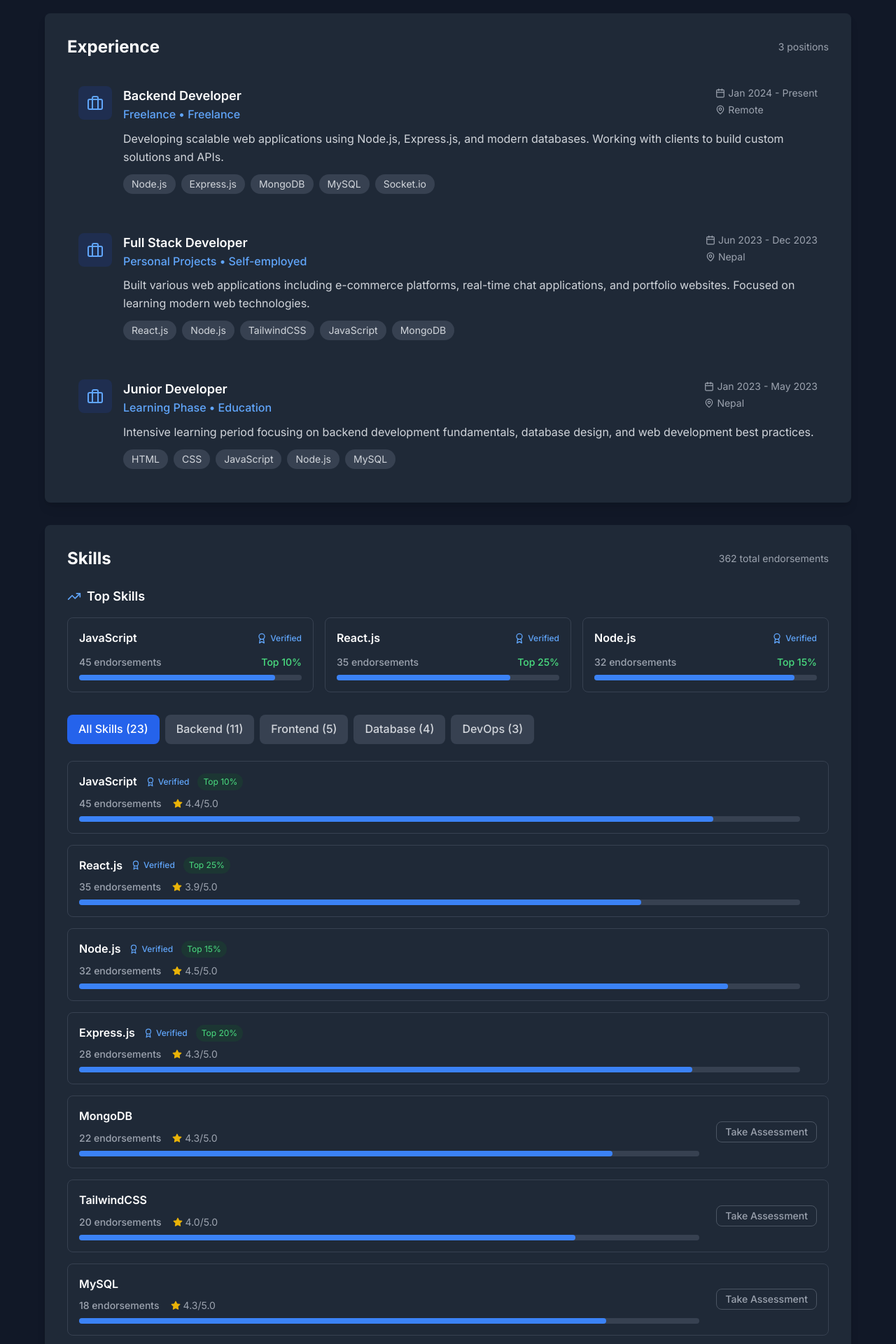
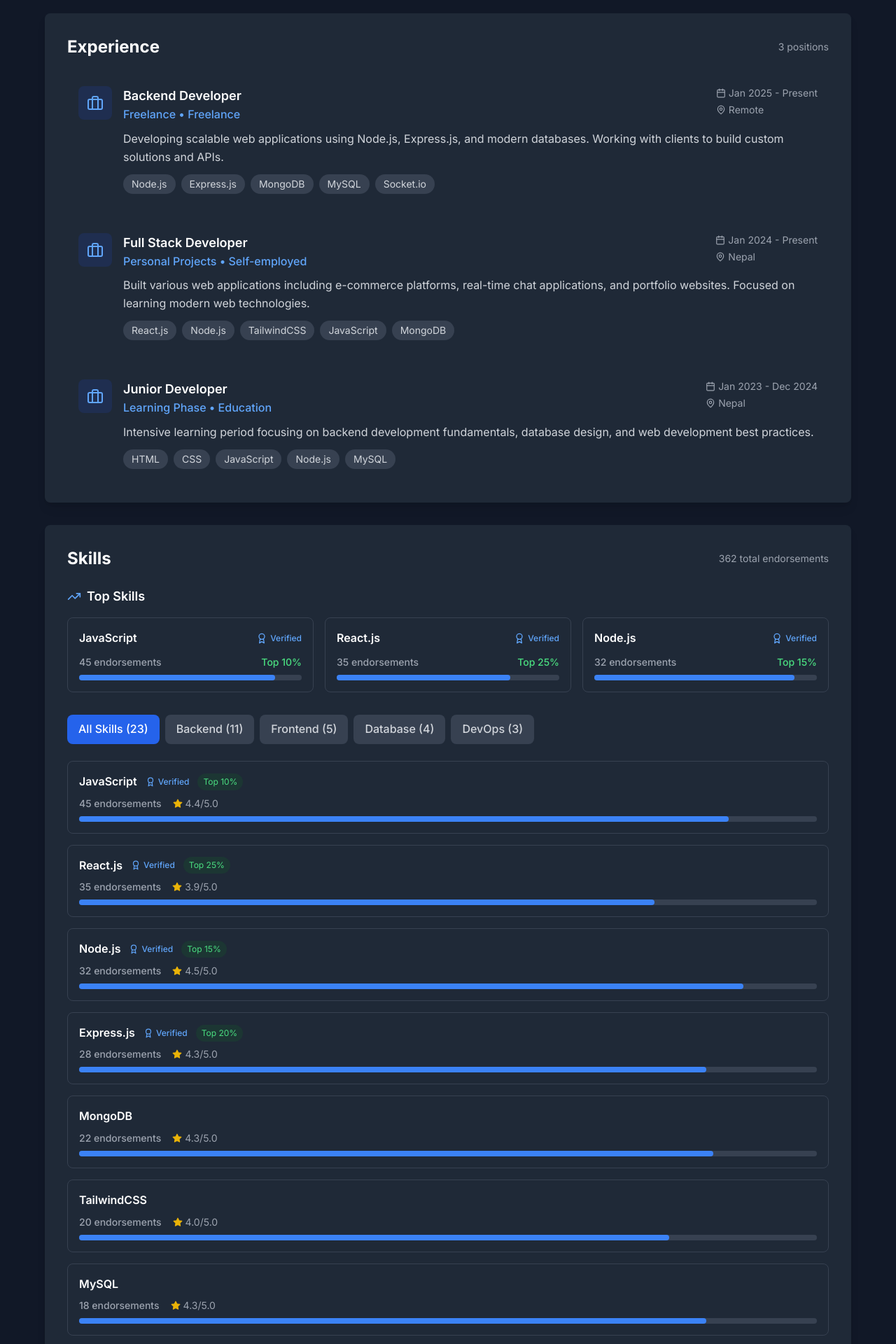
Before and after one commit to aashisrjl/portfolio, a React (Vite) app: page /#about in a window 1280 px wide. Shown: the part 3080-5000 px from the top of the page at 70% size. Built offline with nearby package versions, Linux system fonts and the light colour scheme.

Commit message:
feat: blogdetail color

```diff
--- a/index.html
+++ b/index.html
@@ -2,9 +2,9 @@
 <html lang="en">
   <head>
     <meta charset="UTF-8" />
-    <link rel="icon" type="image/svg+xml" href="/vite.svg" />
+    <link rel="icon" type="image/svg+xml" href="./src/assets/namelogo.png" />
     <meta name="viewport" content="width=device-width, initial-scale=1.0" />
-    <title>Aashish Rijal - Backend Developer Portfolio</title>
+    <title>Aashish Rijal - Backend Developer </title>
     <meta name="description" content="Professional portfolio of Aashish Rijal, a skilled Backend Developer specializing in Node.js, Express.js, and modern web technologies." />
     <link rel="preconnect" href="https://fonts.googleapis.com">
     <link rel="preconnect" href="https://fonts.gstatic.com" crossorigin>
--- a/src/components/Skills.tsx
+++ b/src/components/Skills.tsx
@@ -189,7 +189,7 @@ const Skills = () => {
     {
       title: 'Backend Developer',
       company: 'Freelance',
-      duration: 'Jan 2024 - Present',
+      duration: 'Jan 2025 - Present',
       location: 'Remote',
       type: 'Freelance',
       description: 'Developing scalable web applications using Node.js, Express.js, and modern databases. Working with clients to build custom solutions and APIs.',
@@ -198,7 +198,7 @@ const Skills = () => {
     {
       title: 'Full Stack Developer',
       company: 'Personal Projects',
-      duration: 'Jun 2023 - Dec 2023',
+      duration: 'Jan 2024 - Present',
       location: 'Nepal',
       type: 'Self-employed',
       description: 'Built various web applications including e-commerce platforms, real-time chat applications, and portfolio websites. Focused on learning modern web technologies.',
@@ -207,7 +207,7 @@ const Skills = () => {
     {
       title: 'Junior Developer',
       company: 'Learning Phase',
-      duration: 'Jan 2023 - May 2023',
+      duration: 'Jan 2023 - Dec 2024',
       location: 'Nepal',
       type: 'Education',
       description: 'Intensive learning period focusing on backend development fundamentals, database design, and web development best practices.',
@@ -366,13 +366,13 @@ const Skills = () => {
                       ></div>
                     </div>
                   </div>
-                  <div className="ml-6">
+                  {/* <div className="ml-6">
                     {!skill.verified && (
                       <button className="text-gray-400 border border-gray-600 px-3 py-1 rounded-lg text-sm font-medium hover:bg-gray-700 transition-all duration-200">
                         Take Assessment
                       </button>
                     )}
-                  </div>
+                  </div> */}
                 </div>
               ))}
             </div>
--- a/src/pages/BlogDetail.tsx
+++ b/src/pages/BlogDetail.tsx
@@ -166,7 +166,7 @@ const BlogDetail = () => {
 
               {/* Blog Content */}
               <div
-                className="prose prose-lg max-w-none prose-headings:text-white prose-p:text-gray-300 prose-strong:text-white prose-ul:text-gray-300 prose-li:text-gray-300 prose-code:text-blue-400 prose-code:bg-blue-900/30 prose-pre:bg-gray-900 prose-pre:text-gray-100"
+                className=""
                 dangerouslySetInnerHTML={{ __html: blog.content }}
               />
             </div>
```
